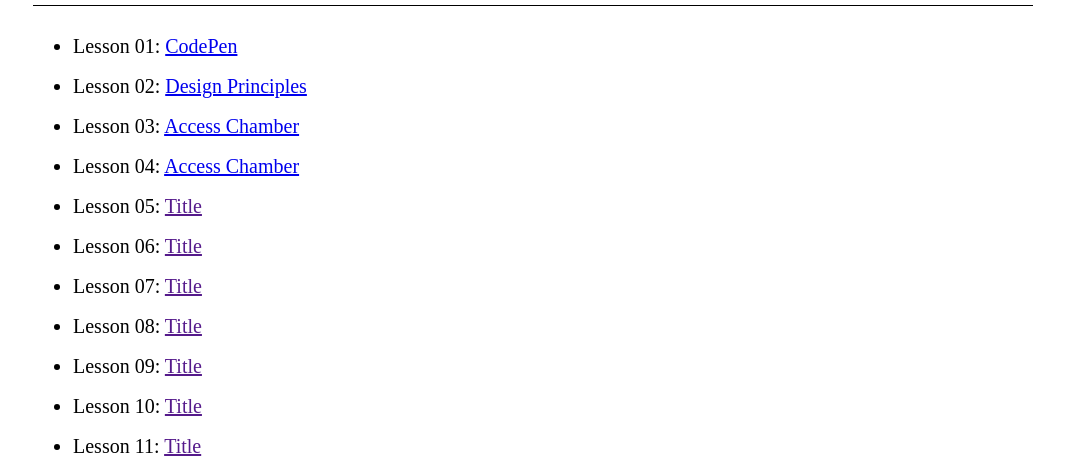
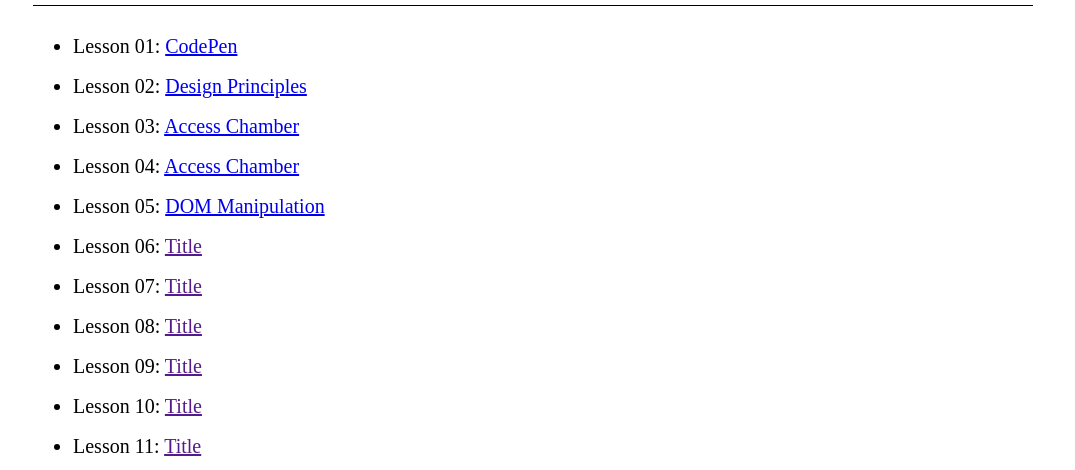
Before and after one commit to Henryohia/wdd-230, a plain HTML site: page portal/index.html in a window 1280 px wide. Shown: the part 330-800 px from the top of the page, without its empty margins (107-1182 px from the left). Drawn offline with nearby package versions, Linux system fonts and the light colour scheme.

Commit message:
dom updated on portal

```diff
--- a/portal/index.html
+++ b/portal/index.html
@@ -5,6 +5,7 @@
     <meta http-equiv="X-UA-Compatible" content="IE=edge" />
     <meta name="viewport" content="width=device-width, initial-scale=1.0" />
     <title>WDD230 Assignment Portal</title>
+    <link rel="icon" href="favicon.ico" />
     <link
       rel="stylesheet"
       href="https://cdnjs.cloudflare.com/ajax/libs/normalize/8.0.1/normalize.min.css"
@@ -52,7 +53,12 @@
               >Access Chamber</a
             >
           </li>
-          <li>Lesson 05: <a href="">Title</a></li>
+          <li>
+            Lesson 05:
+            <a href="https://henryohia.github.io/wdd230/bom/bom.html"
+              >DOM Manipulation</a
+            >
+          </li>
           <li>Lesson 06: <a href="">Title</a></li>
           <li>Lesson 07: <a href="">Title</a></li>
           <li>Lesson 08: <a href="">Title</a></li>
```
Also changed, not shown: portal/favicon.ico (added).
